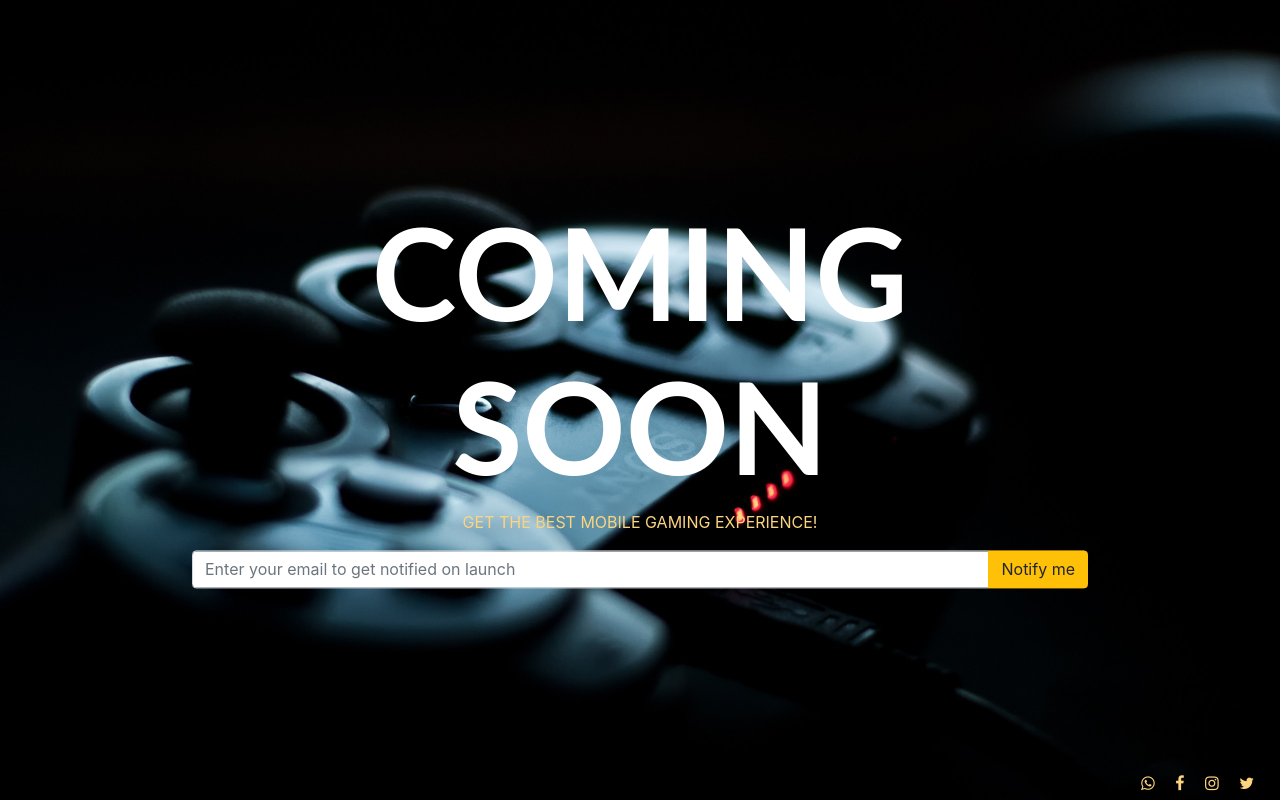
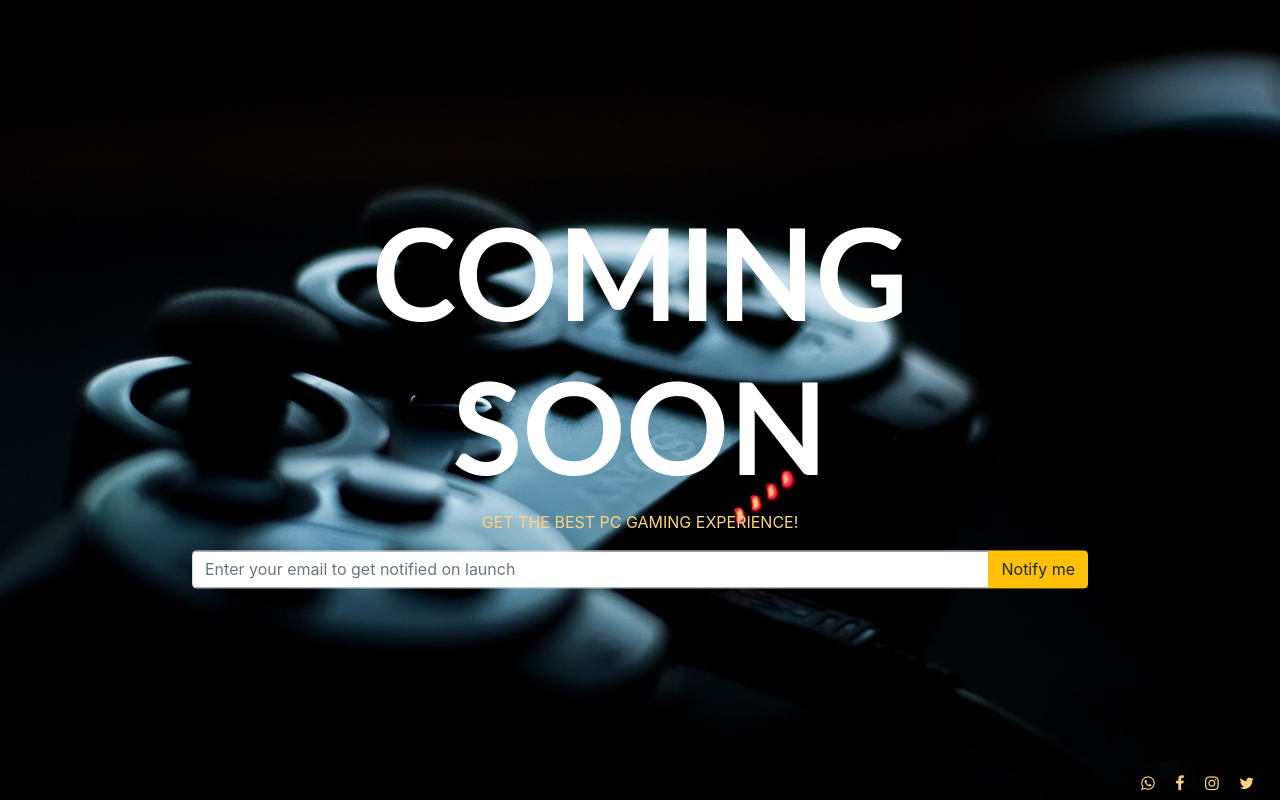
Before and after one commit to umaola/coming-soon, a plain HTML site: page coming soon/index.html in a window 1280 px wide. Drawn offline with nearby package versions, Linux system fonts and the light colour scheme.

Commit message:
Update index.html

```diff
--- a/coming soon/index.html
+++ b/coming soon/index.html
@@ -19,7 +19,7 @@
     <!-- bg color: 0AD9F6 -->
     <div id="container">
       <h1 id="header"><strong>Coming Soon</strong></h1>
-      <p id="text">Get the best Mobile gaming experience!</p>
+      <p id="text">Get the best PC gaming experience!</p>
       <div class="input-group mb-3">
         <input
           type="text"
```
